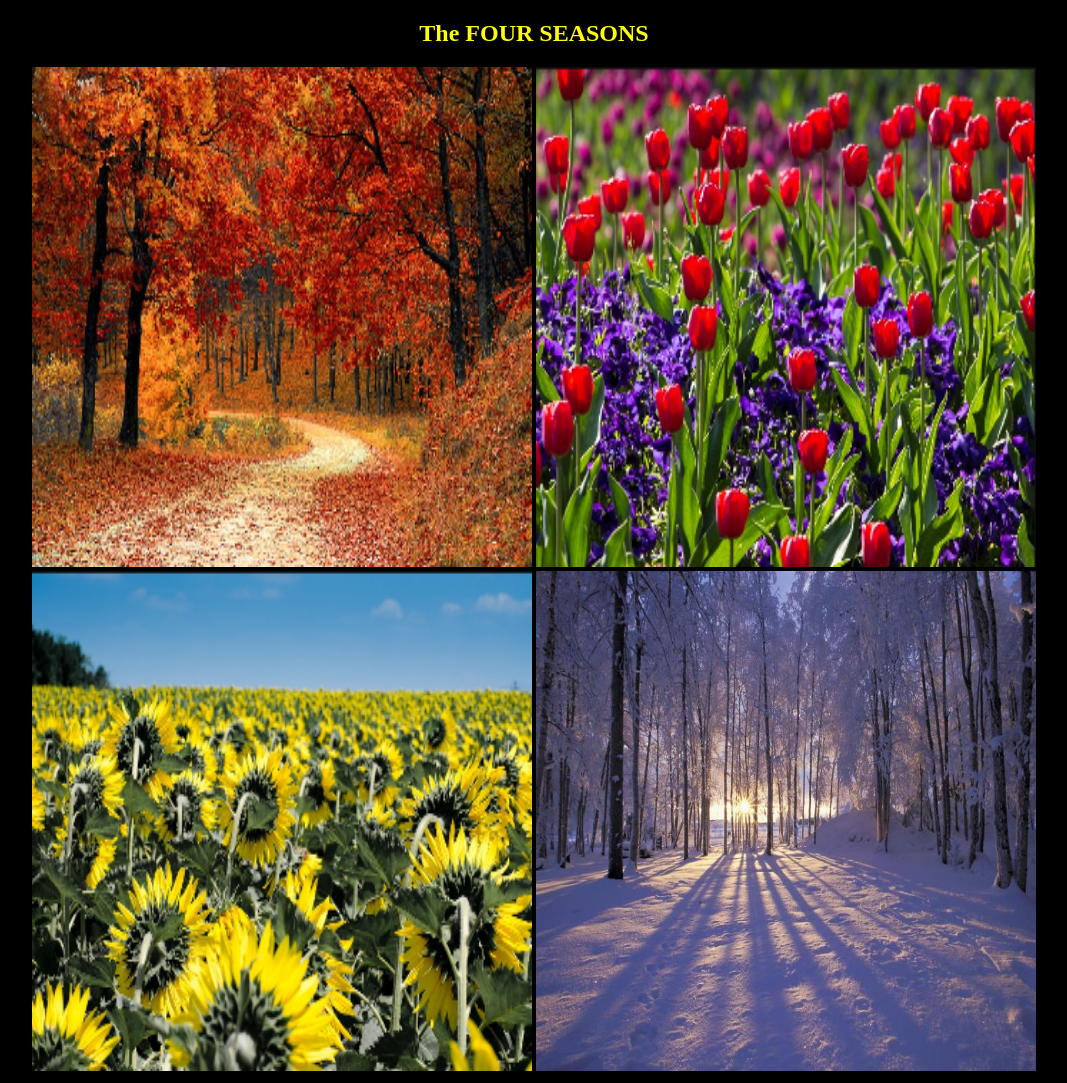
After one commit to abe0128/adealba, a PHP site: page /ChallangeExcercise1/index.html in a window 1280 px wide. The commit adds this page. Shown: the whole page, without its empty margins (106-1173 px from the left). Run offline with PHP 8.4, Linux system fonts and the light colour scheme.

Commit message:
Corrections to Lab1/class excercises

```diff
--- /dev/null
+++ b/ChallangeExcercise1/css/styles.css
@@ -0,0 +1,19 @@
+body{
+    background-color: black;
+}
+header{
+    color:yellow;
+    text-align: center;
+}
+
+main
+{
+    text-align: center;
+}
+
+nav a:hover
+{
+    font-size: 4em;
+    transition: 0.2s;
+
+}
--- /dev/null
+++ b/ChallangeExcercise1/index.html
@@ -0,0 +1,22 @@
+<!DOCTYPE html>
+<html>
+    <head>
+        <meta charset = "utf-8" />
+        <title> 4 seasons </title>
+        <link href="css/styles.css" rel="stylesheet" type="text/css" />
+    </head>
+    <body>
+        <header>
+            <h2>The FOUR SEASONS</h2>
+        </header>
+
+        <main>
+            <nav>
+                <a href="https://en.wikipedia.org/wiki/Autumn"><img src="/adealba/ChallangeExcercise1/images/img/fall.png"height = 500px width = 500px/></a>
+                <a href="https://www.merriam-webster.com/dictionary/spring"><img src="/adealba/ChallangeExcercise1/images/img/spring.png"height = 500px width = 500px/></a> <br />
+                <a href="https://www.almanac.com/content/first-day-summer-summer-solstice"><img src="/adealba/ChallangeExcercise1/images/img/summer.png" height = 500px width = 500px/></a>
+                <a href="https://www.merriam-webster.com/dictionary/winter"><img src="/adealba/ChallangeExcercise1/images/img/winter-solstice.jpg" height = 500px width = 500px/></a>
+            </nav>
+        </main>
+    </body>
+</html>
--- a/Lab1/about.html
+++ b/Lab1/about.html
@@ -10,14 +10,14 @@
             <h1> Abraham De Alba </h1>
         </header>
         <nav>
-            <hr width="50%" />
+            <hr> </hr>
             <a href="index.html">Home</a>
             <a href="about.html">About</a>
             <a href="contact.html">Contact</a>
         </nav>
 
         <div id = "content">
-            <table width = "800" height = "400">
+            <table>
                 <tr id ="table-header">
                     <td><strong>Programing Language</strong></td>
                     <td><strong>Years Experience</strong></td>
--- a/Lab1/index.html
+++ b/Lab1/index.html
@@ -25,7 +25,7 @@ in html
             <h1> Abraham De Alba </h1>
         </header>
         <nav>
-            <hr width="50%" />
+            <hr> </hr>
             <a href="index.html">Home</a>
             <a href="about.html">About</a>
             <a href="contact.html">Contact</a>
```
Also changed, not shown: Lab1/contact.html (+4 -5 lines), Lab1/css/styles.css (+21 -2 lines), ChallangeExcercise1/images/img/fall.png (added), ChallangeExcercise1/images/img/spring.png (added), ChallangeExcercise1/images/img/summer.png (added), ChallangeExcercise1/images/img/winter-solstice.jpg (added).
